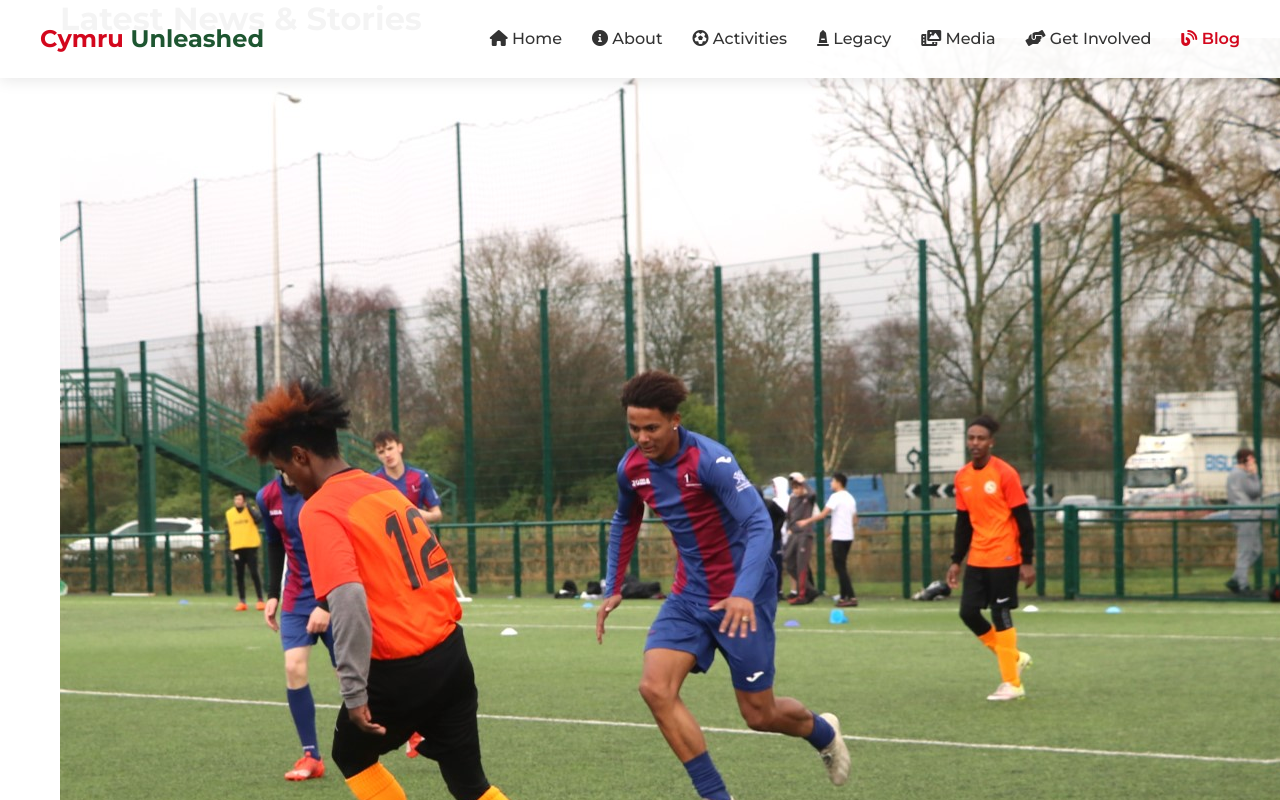
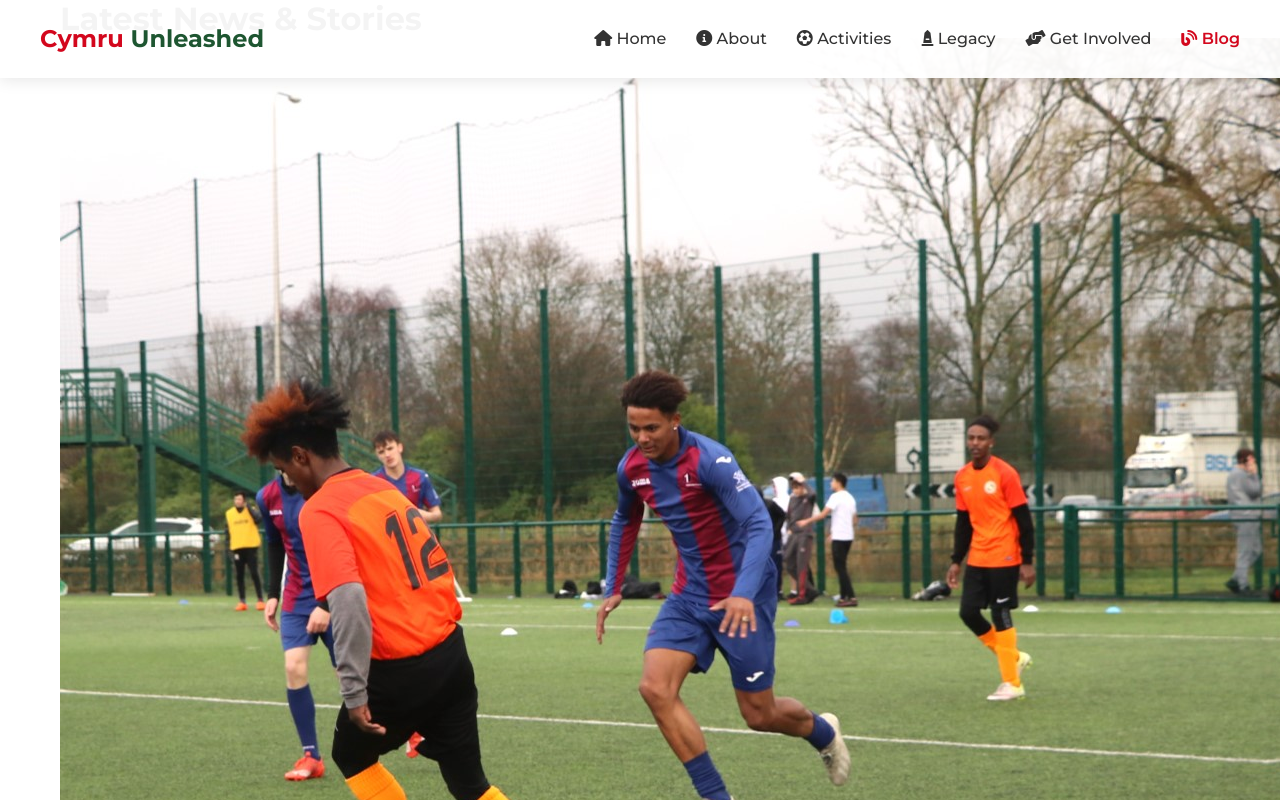
Before and after one commit to djsmacker01/Cymru-Unleashed, a plain HTML site: page blog/index.html in a window 1280 px wide. Shown: the top 800 px of the page. Drawn offline with Linux system fonts and the light colour scheme.

Commit message:
updated the blog page

```diff
--- a/blog/index.html
+++ b/blog/index.html
@@ -45,7 +45,7 @@
                     <li><a href="../About/about.html"><i class="fas fa-info-circle"></i> About</a></li>
                     <li><a href="../Activities/activities.html"><i class="fas fa-futbol"></i> Activities</a></li>
                     <li><a href="../Legacy/legacy.html"><i class="fas fa-monument"></i> Legacy</a></li>
-                    <li><a href="../Media/media.html"><i class="fas fa-photo-video"></i> Media</a></li>
+
                     <li><a href="../getInvolved/get-involved.html"><i class="fas fa-hands-helping"></i> Get Involved</a>
                     </li>
                     <li><a href="index.html" class="active"><i class="fas fa-blog"></i> Blog</a></li>
```
Also changed, not shown: blog/first-workshop.html (+1 -1 lines).
